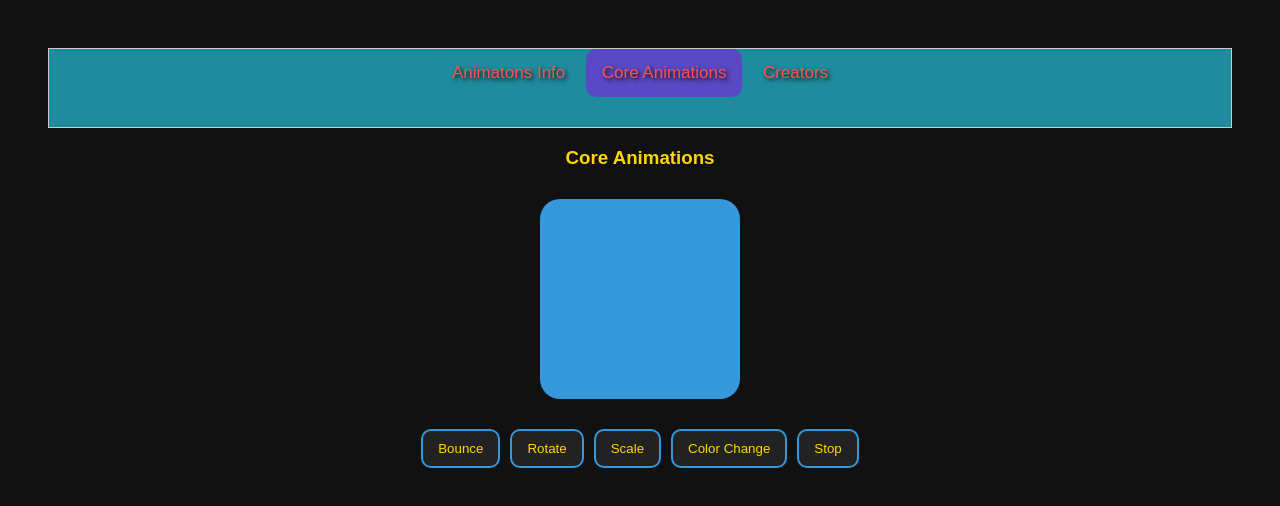
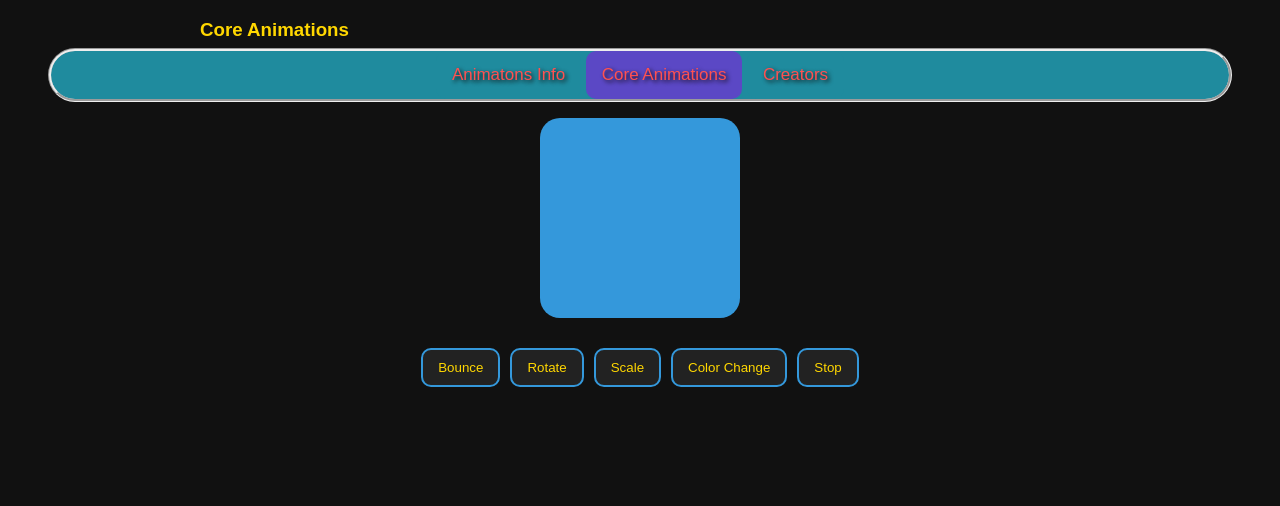
Before and after one commit to LMP6217/SummerCampTeamProject1, a plain HTML site: page index.html in a window 1280 px wide. Both pictures are taken after a click on the button "Core Animations". Drawn offline with nearby package versions, Linux system fonts and the light colour scheme.

Commit message:
js broken code, comment out to fix! AKA new animation?

```diff
--- a/styles.css
+++ b/styles.css
@@ -69,7 +69,7 @@ button {
   border: 2px solid #3498db;
   border-radius: 10px;
   cursor: pointer;
-  transition: background 0.3s;
+  transition: 0.3s;
 }
 
 button:hover {
@@ -120,7 +120,7 @@ button:hover {
     flex-direction: row;
     flex-wrap: nowrap;
     align-content: flex-end;
-    justify-content: space-evenly;
+    justify-content: space-between;
     align-items: center;
 }
 
@@ -130,9 +130,10 @@ body {font-family: Arial;}
 /* Tab style */
 .tab {
   overflow: hidden;
-  border: 1px solid #ccc;
+  border:groove;
+  border-radius: 50px;
   background-color: #1f8b9e;
-  text-shadow: 2px 2px 4px #000000;
+  text-shadow: 2px 2px 4px #c00d0d;
 }
 
 /* Buttons inside the tab */
@@ -145,7 +146,7 @@ body {font-family: Arial;}
   padding: 14px 16px;
   transition: 0.5s;
   font-size: 17px;
-  text-shadow: 2px 2px 4px #000000;
+  text-shadow: 2px 2px 4px #0e0909;
 }
 
 /* Background color change of buttons on hover */
@@ -164,11 +165,12 @@ body {font-family: Arial;}
 }
 
 button {
-  margin-bottom: 30px;
+  margin-bottom: 50%px;
   animation-name: lasan;
   animation-duration: 0.5s;
   animation-iteration-count: infinite;
 }
+
 @keyframes lasan{
   10%  {color:yellow; left:200px; top:0px;}
   20%  {color:blue; left:200px; top:200px;}
@@ -181,16 +183,14 @@ button {
   90%   {color:red; left:0px; top:0px;}
   100% {color:burlywood; left:0px; top:0px;}
 }
-/* */
-h2{
-  position:relative;
-  justify-content: space-around;
-  text-align:initial;
+
+ /* this brakes tag to infinite looping*/
+
+h3, h2{
+  position:absolute;
+  top: 10%;
+  height: -50%;
+  width: -60%;
+  justify-content: start;
+  text-align:end;
 }
-h2 span{
-  margin-bottom: 30px;
-  animation-name: lasan;
-  animation-duration: 0.5s;
-  animation-iteration-count: infinite;
-
-}
```
